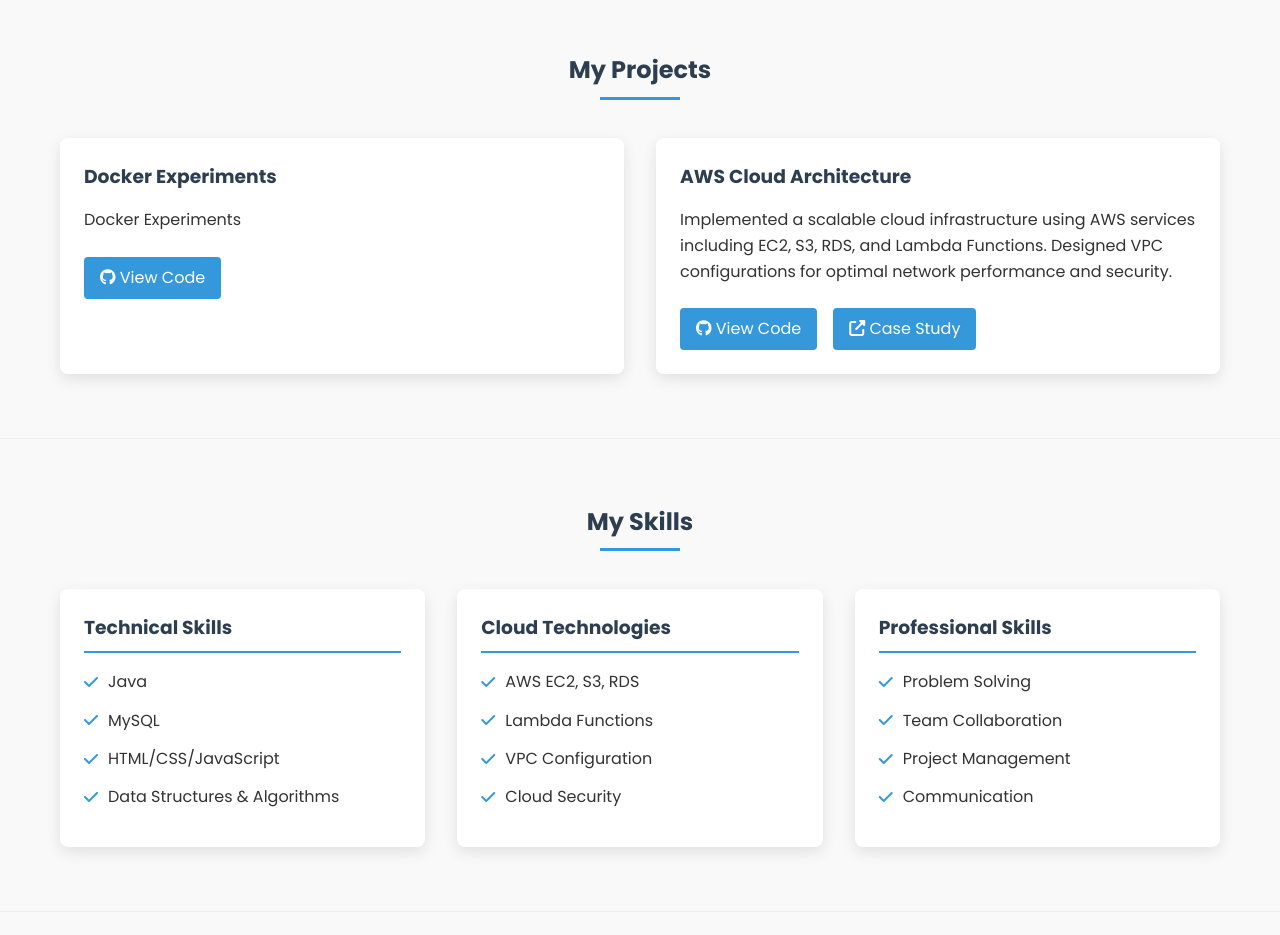
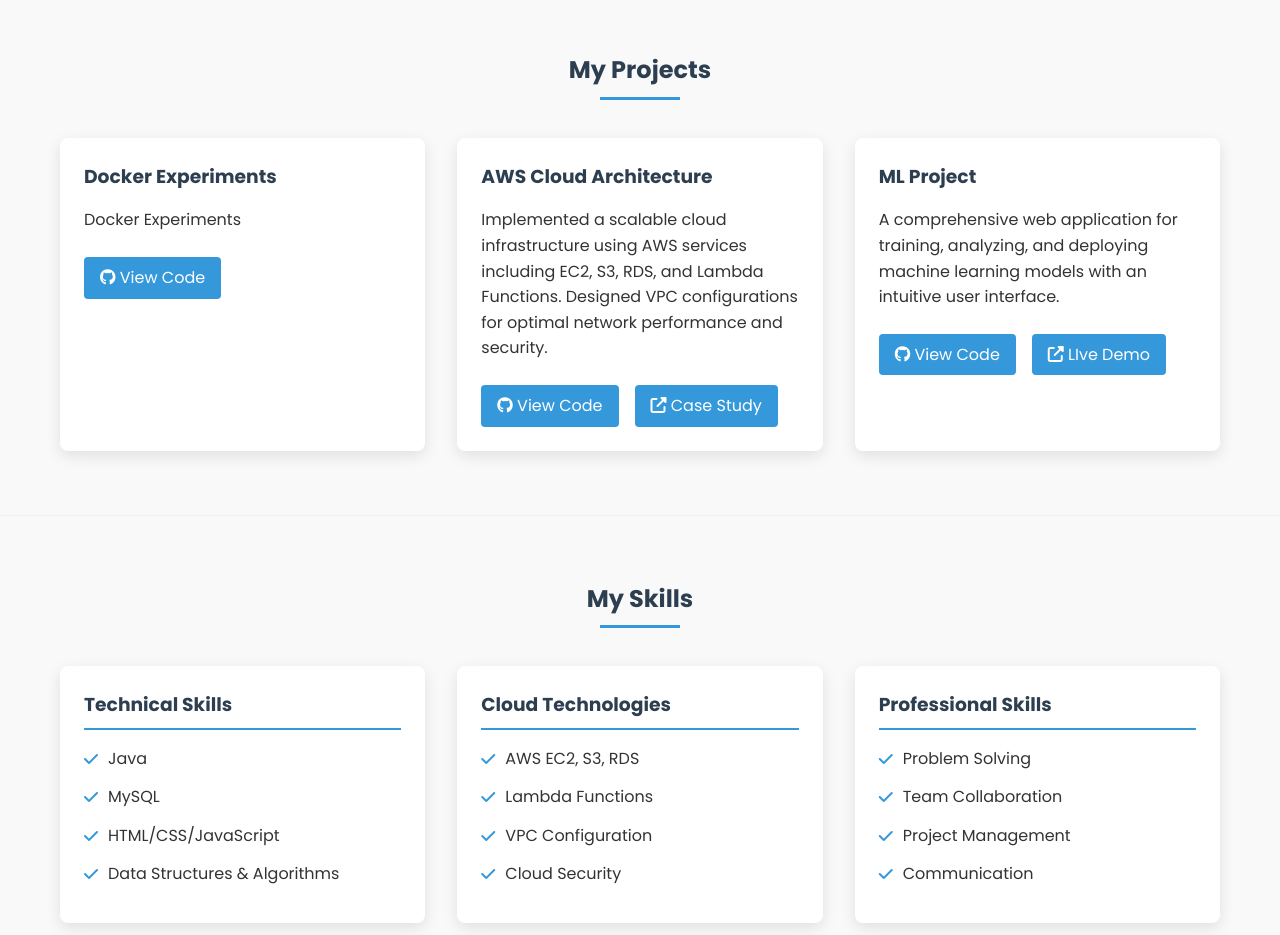
Before and after one commit to smeetw2610/Portfolio, a plain HTML site: page index.html in a window 1280 px wide. Shown: the part 800-1735 px from the top of the page. Drawn offline with Linux system fonts and the light colour scheme.

Commit message:
Update index.html

```diff
--- a/index.html
+++ b/index.html
@@ -522,6 +522,18 @@
                         </div>
                     </div>
                 </div>
+
+
+                <div class="project-card">
+                    <div class="project-info">
+                        <h3>ML Project</h3>
+                        <p>A comprehensive web application for training, analyzing, and deploying machine learning models with an intuitive user interface.</p>
+                        <div class="project-links">
+                            <a href="https://github.com/smeetw2610/ML-Project"><i class="fab fa-github"></i> View Code</a>
+                            <a href="https://ml-project-urvstulyjy7x2xgytu5gfs.streamlit.app/"><i class="fas fa-external-link-alt"></i> LIve Demo</a>
+                        </div>
+                    </div>
+                </div>
             </div>
         </div>
     </section>
```
